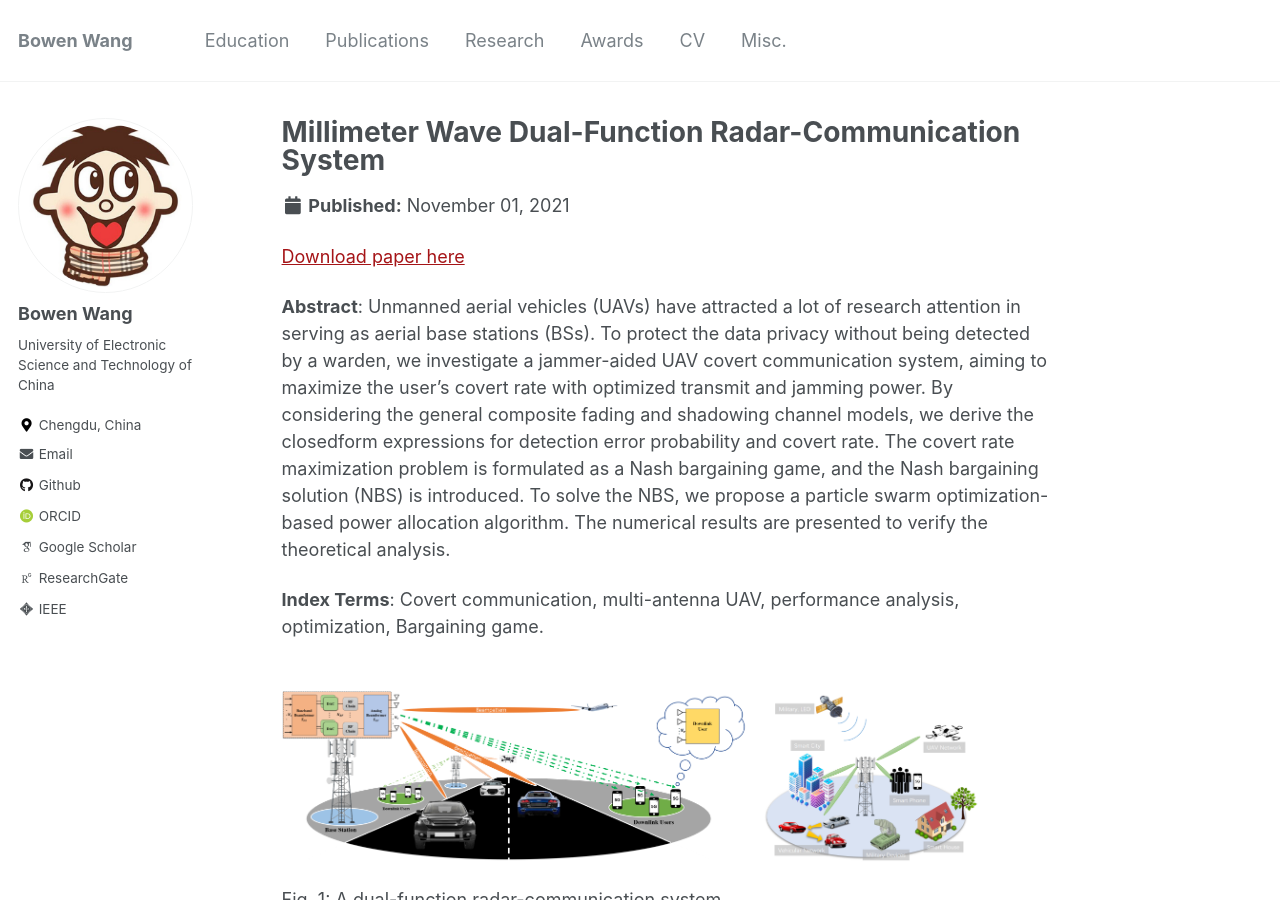
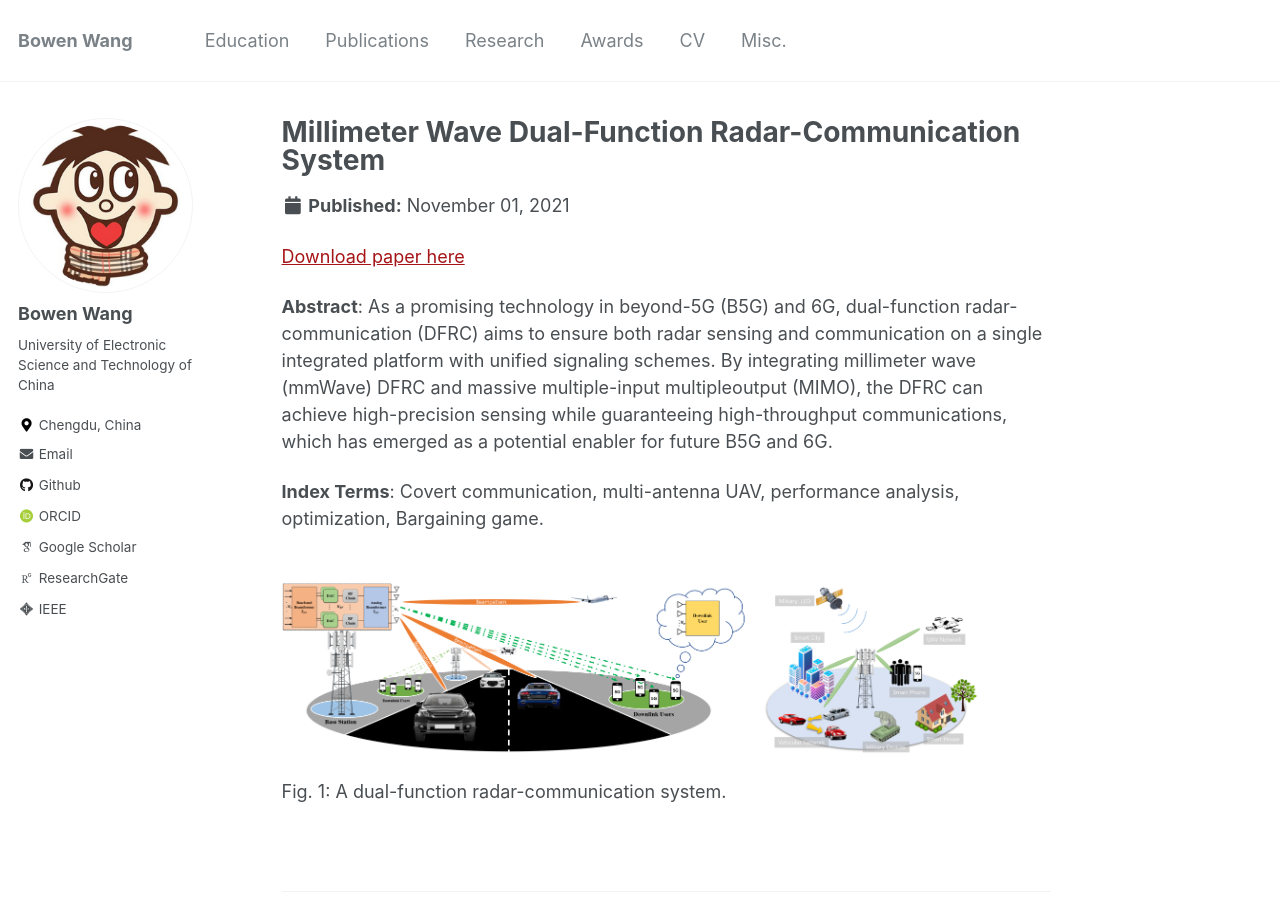
Before and after one commit to BW-Wang/BW-Wang.github.io, a Jekyll site: the page built from _research/Res-DFRC.md, in a window 1280 px wide and 900 px high. Built offline with Jekyll 4.4.1, drawn with Linux system fonts in a browser that asks for light colours; some web fonts are replaced.

Commit message:
Update Res-DFRC.md

```diff
--- a/_research/Res-DFRC.md
+++ b/_research/Res-DFRC.md
@@ -1,6 +1,6 @@
 ---
 title: "Millimeter Wave Dual-Function Radar-Communication System"
-excerpt: "We propose the inverse semantic communications as a new paradigm. Instead of extracting semantic information from messages, we aim to encode the taskrelated source messages into a hyper-source message for data transmission or storage. Following this paradigm, we design an inverse semantic-aware wireless sensing framework with three algorithms for data sampling, reconfigurable intelligent surface (RIS)-aided encoding, and self-supervised decoding, respectively. Using the sensing data collected from real-world, we show that our framework can reduce the data volume by 95% compared to that before encoding, without affecting the accomplishment of sensing tasks."
+excerpt: "As a promising technology in beyond-5G (B5G) and 6G, dual-function radar-communication (DFRC) aims to ensure both radar sensing and communication on a single integrated platform with unified signaling schemes. By integrating millimeter wave (mmWave) DFRC and massive multiple-input multipleoutput (MIMO), the DFRC can achieve high-precision sensing while guaranteeing high-throughput communications, which has emerged as a potential enabler for future B5G and 6G.."
 collection: research
 permalink: /research/DFRC
 date: 2021-11-01
@@ -17,7 +17,7 @@ works: '
 
 [Download paper here](https://hongyangdu.github.io/files/Du et al_Covert Communication for Jammer-aided Multi-Antenna UAV Networks.pdf)
 
-**Abstract**: Unmanned aerial vehicles (UAVs) have attracted a lot of research attention in serving as aerial base stations (BSs). To protect the data privacy without being detected by a warden, we investigate a jammer-aided UAV covert communication system, aiming to maximize the user’s covert rate with optimized transmit and jamming power. By considering the general composite fading and shadowing channel models, we derive the closedform expressions for detection error probability and covert rate. The covert rate maximization problem is formulated as a Nash bargaining game, and the Nash bargaining solution (NBS) is introduced. To solve the NBS, we propose a particle swarm optimization-based power allocation algorithm. The numerical results are presented to verify the theoretical analysis.
+**Abstract**: As a promising technology in beyond-5G (B5G) and 6G, dual-function radar-communication (DFRC) aims to ensure both radar sensing and communication on a single integrated platform with unified signaling schemes. By integrating millimeter wave (mmWave) DFRC and massive multiple-input multipleoutput (MIMO), the DFRC can achieve high-precision sensing while guaranteeing high-throughput communications, which has emerged as a potential enabler for future B5G and 6G.
 
 **Index Terms**: Covert communication, multi-antenna UAV, performance analysis, optimization, Bargaining game.
 
```
